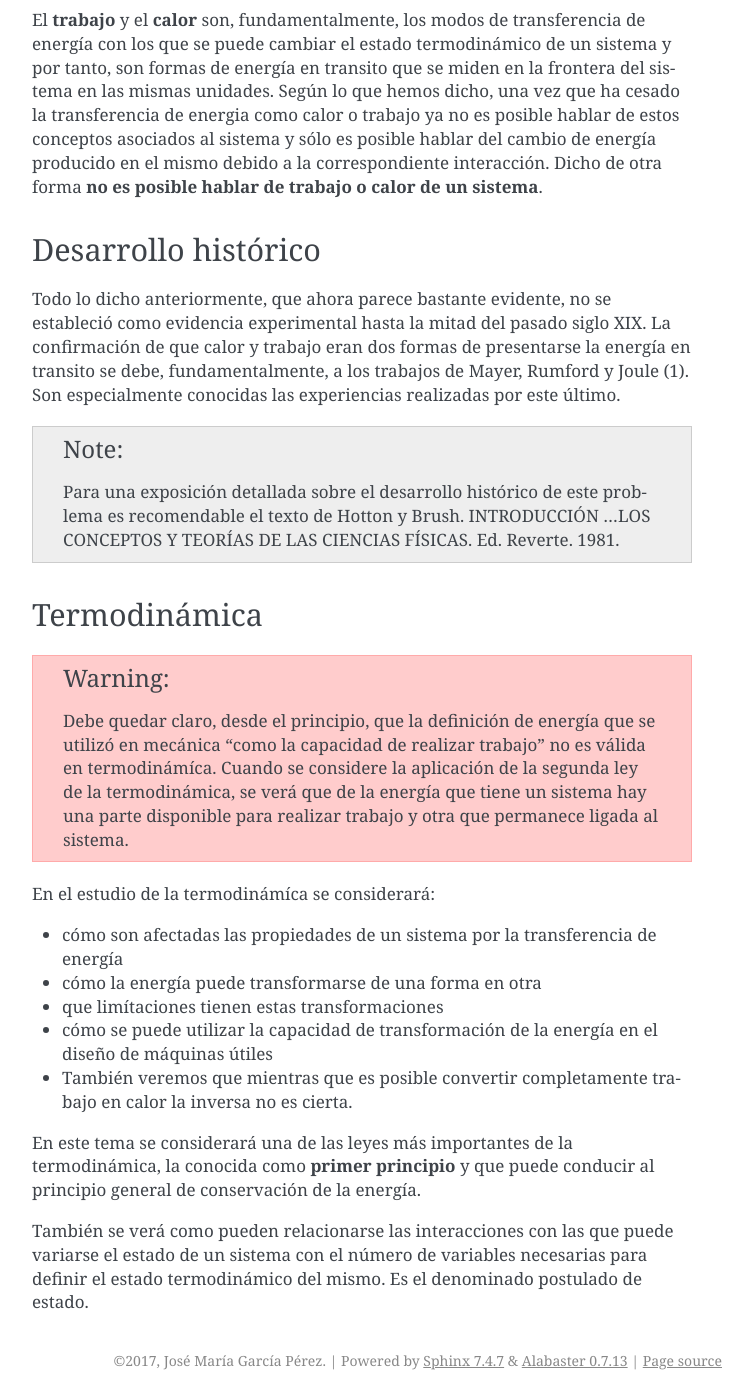
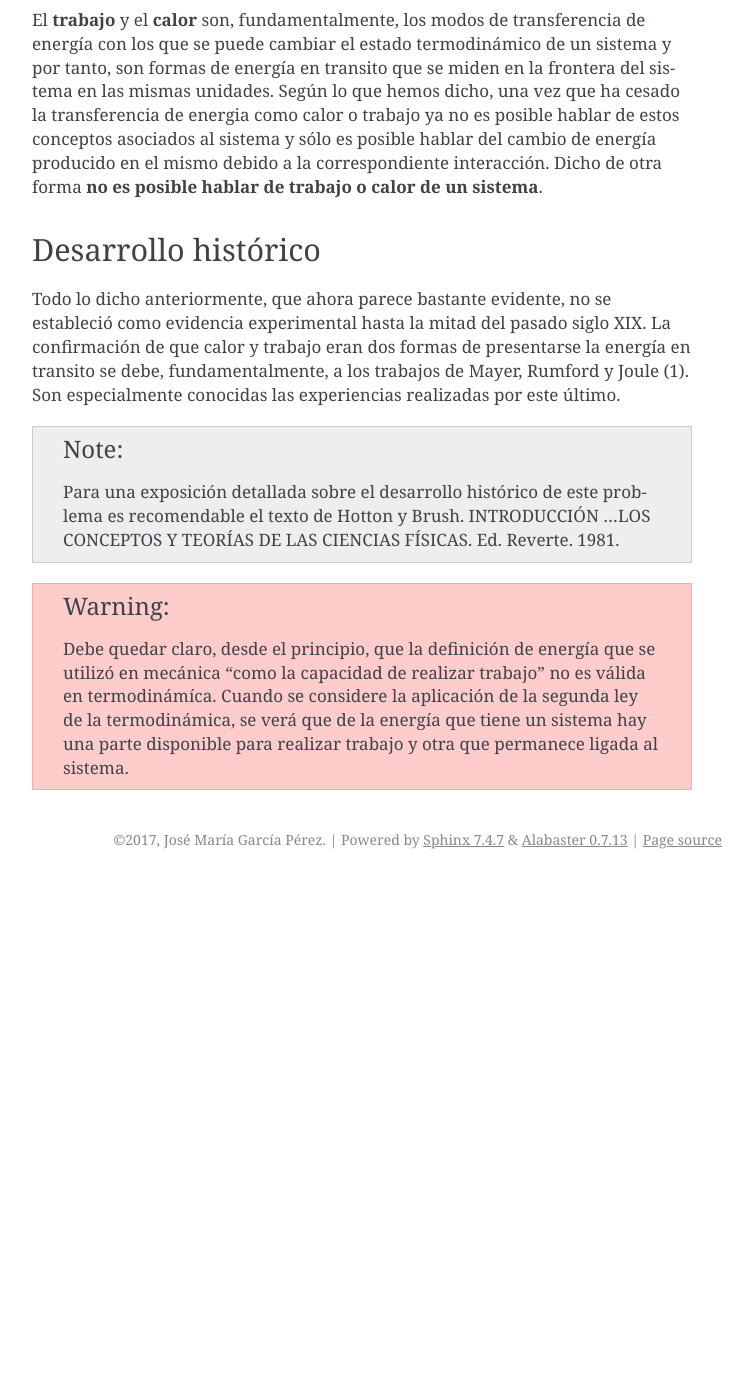
Before and after one commit to mantielero/termodinamica, a Sphinx documentation site: the page built from source/primer_principio_introduccion.rst, in a window 1280 px wide and 1400 px high, scrolled down 520 px. Shown: the whole window, without its empty margins (388-1141 px from the left). Built offline with Sphinx 7.4.7, drawn with Linux system fonts in a browser that asks for light colours; pages that are not in the unit, such as notebooks, are missing from menus; after the commit the page ends 1399 px from its top, so only the background shows below that.

Commit message:
Update primer_principio_introduccion.rst

```diff
--- a/source/primer_principio_introduccion.rst
+++ b/source/primer_principio_introduccion.rst
@@ -25,26 +25,6 @@ Todo lo dicho anteriormente, que ahora parece bastante evidente, no  se establec
    Para una exposición detallada sobre el desarrollo histórico de este problema es recomendable el texto de Hotton y Brush. INTRODUCCIÓN ...\ LOS CONCEPTOS Y TEORÍAS DE  LAS CIENCIAS FÍSICAS. Ed. Reverte. 1981.
 
 
-
-Termodinámica
--------------
-
 .. warning::
 
    Debe quedar claro, desde el principio, que la definición de energía que se utilizó en mecánica "como la capacidad de realizar trabajo" no es válida en termodinámíca. Cuando se considere la aplicación de la segunda ley de la termodinámica, se verá que de la energía que tiene un sistema hay una parte disponible para realizar trabajo y otra que permanece ligada al sistema.
-
-
-En el estudio de la termodinámíca se considerará:
-
-- cómo son afectadas las propiedades de un sistema por la transferencia de energía
-- cómo la energía puede transformarse de una forma en otra
-- que limítaciones tienen estas transformaciones
-- cómo se puede utilizar la capacidad de transformación de la energía en el diseño de máquinas útiles
-- También veremos que mientras que es posible convertir completamente trabajo en calor la inversa no es cierta.
-
-En este tema se considerará una de las leyes más importantes de la termodinámica, la
-conocida como **primer principio** y que puede conducir al principio general de conservación de
-la energía.
-
-También se verá como pueden relacionarse las interacciones con las que puede variarse
-el estado de un sistema con el número de variables necesarias para definir el estado termodinámico del mismo. Es el denominado postulado de estado.
```
